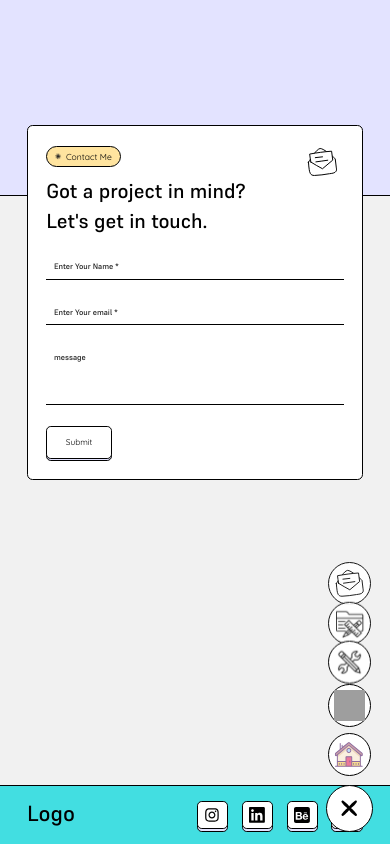
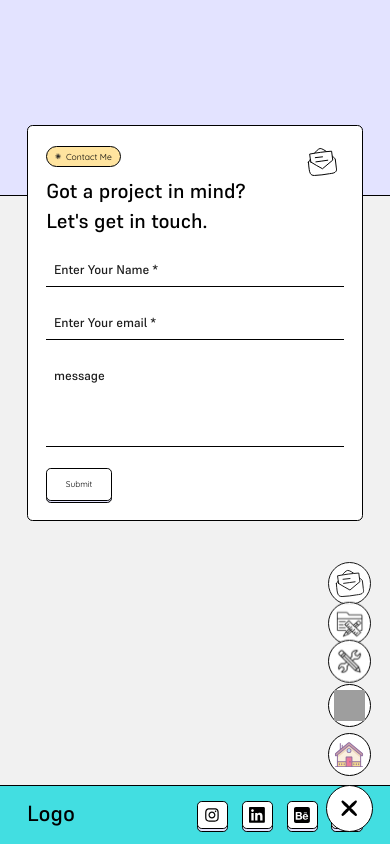
Before and after one commit to JeetPatel529/mywebsite, a plain HTML site: page contact-me.html in a window 390 px wide. Both pictures are taken after a click on the element 349 px from the left and 808 px from the top of the page. Drawn offline with nearby package versions, Linux system fonts and the light colour scheme; grey boxes are pictures that could not be loaded.

Commit message:
add code

```diff
--- a/assets/css/style.css
+++ b/assets/css/style.css
@@ -173,6 +173,7 @@ body {
 
 .mobilemenu-list a:nth-last-of-type(3) {
     animation-duration: 3.4s;
+    transform: translateY(200px);
 }
 
 .mobilemenu-list a:nth-last-of-type(4) {
--- a/contact-me.html
+++ b/contact-me.html
@@ -15,20 +15,20 @@
     <header class="w-full bg-white py-1 border-b border-black max-[796px]:hidden">
         <div class="w-full max-w-[calc(82dvw+1rem)] max-[1140px]:max-w-[calc(96dvw+1rem)] mx-auto">
             <ul class="w-full flex items-center justify-between">
-                <li><a href="#"
+                <li><a href="./about-me.html"
                         class="font1-medium text-[calc(0.9dvw+12px)] capitalize py-[calc(0.1dvw+2px)] px-[calc(0.2dvw+12px)] block">About
                         Me</a></li>
-                <li><a href="#"
+                <li><a href="./my-skills.html"
                         class="font1-medium text-[calc(0.9dvw+12px)] capitalize py-[calc(0.1dvw+2px)] px-[calc(0.2dvw+12px)] block">
                         my skills </a>
                 </li>
-                <li><a href="#"
+                <li><a href="./index.html"
                         class="font2-medium text-[calc(1.5dvw+1rem)] capitalize py-[calc(0.2dvw+5px)] px-[calc(0.4dvw+12px)] block">logo</a>
                 </li>
-                <li><a href="#"
+                <li><a href="./my-projects.html"
                         class="font1-medium text-[calc(0.9dvw+12px)] capitalize py-[calc(0.1dvw+2px)] px-[calc(0.2dvw+12px)] block">my
                         project</a></li>
-                <li><a href="#"
+                <li><a href="./contact-me.html"
                         class="font1-medium text-[calc(0.9dvw+12px)] capitalize py-[calc(0.1dvw+2px)] px-[calc(0.2dvw+12px)] block">contact
                         me</a></li>
             </ul>
@@ -76,13 +76,13 @@
         </div>
         <form action="#" class="flex flex-col space-y-[calc(1.8dvw+14px)] mt-[calc(1.8dvw+12px)]">
             <input type="text"
-                class="w-full border-b border-black focus:outline-none py-[calc(0.1dvw+2px)]  px-[calc(0.2dvw+4px)] font2-medium text-[calc(0.8dvw+4px)] placeholder:text-[#1D1D1D] max-[440px]:py-[1.5dvw] max-[440px]:px-[2dvw] max-[440px]:text-[calc(1dvw+4px)]"
+                class="w-full border-b border-black focus:outline-none py-[calc(0.1dvw+2px)]  px-[calc(0.2dvw+4px)] font2-medium text-[calc(0.8dvw+4px)] placeholder:text-[#1D1D1D] max-[440px]:py-[1.5dvw] max-[440px]:px-[2dvw] max-[440px]:text-[calc(1.2dvw+8px)]"
                 placeholder="Enter Your Name *" />
             <input type="email"
-                class="w-full border-b border-black focus:outline-none py-[calc(0.1dvw+2px)]  px-[calc(0.2dvw+4px)] font2-medium text-[calc(0.8dvw+4px)] placeholder:text-[#1D1D1D] max-[440px]:py-[1.5dvw] max-[440px]:px-[2dvw] max-[440px]:text-[calc(1dvw+4px)]"
+                class="w-full border-b border-black focus:outline-none py-[calc(0.1dvw+2px)]  px-[calc(0.2dvw+4px)] font2-medium text-[calc(0.8dvw+4px)] placeholder:text-[#1D1D1D] max-[440px]:py-[1.5dvw] max-[440px]:px-[2dvw] max-[440px]:text-[calc(1.2dvw+8px)]"
                 placeholder="Enter Your email *" />
             <textarea
-                class="w-full border-b border-black focus:outline-none py-[calc(0.1dvw+2px)]  px-[calc(0.2dvw+4px)] font2-medium text-[calc(0.8dvw+4px)] placeholder:text-[#1D1D1D] resize-none min-h-[calc(6dvw+16px)] max-[440px]:py-[1.5dvw] max-[440px]:px-[2dvw] max-[440px]:text-[calc(1dvw+4px)] max-[440px]:min-h-[calc(12dvw+12px)]"
+                class="w-full border-b border-black focus:outline-none py-[calc(0.1dvw+2px)]  px-[calc(0.2dvw+4px)] font2-medium text-[calc(0.8dvw+4px)] placeholder:text-[#1D1D1D] resize-none min-h-[calc(6dvw+16px)] max-[440px]:py-[1.5dvw] max-[440px]:px-[2dvw] max-[440px]:text-[calc(1.2dvw+8px)] max-[440px]:min-h-[calc(18dvw+16px)]"
                 placeholder="message"></textarea>
             <button type="submit" class="relative w-fit block group transition-[translate]">
                 <div
@@ -212,24 +212,11 @@
             <div class="flex flex-col space-y-[calc(0.4dvw+4px)] mobilemenu-list">
                 <a href="./contact-me.html"
                     class="w-[6dvw] h-[6dvw] bg-white rounded-full border border-black max-[440px]:w-[11dvw] max-[440px]:h-[11dvw] flex items-center justify-center">
-                    <svg xmlns="http://www.w3.org/2000/svg" width="75%" height="75%" viewBox="0 0 65 64" fill="none">
-                        <path fill-rule="evenodd" clip-rule="evenodd"
-                            d="M4.99809 32.4117C10.9275 23.5043 21.4139 5.65144 28.6233 4.60068C35.4566 3.60468 59.3211 24.7565 59.4034 25.7048C59.8871 31.2855 60.6775 36.8394 61.4155 42.3905C61.7638 45.0093 62.6418 48.0772 61.3042 50.5424C58.9109 54.9527 51.9755 55.0858 47.6504 55.7994C37.5261 57.4704 27.2446 59.0556 16.9699 59.3337C12.753 59.4482 10.5558 57.8511 9.13206 55.8071C7.55166 53.5393 6.99969 50.233 6.57985 47.5889C5.86654 43.1003 5.23714 37.2354 4.99809 32.4117Z"
-                            fill="white" stroke="black" stroke-width="2" stroke-miterlimit="1.5" stroke-linecap="round"
-                            stroke-linejoin="round" />
-                        <path fill-rule="evenodd" clip-rule="evenodd"
-                            d="M9.87547 32.0788C8.95813 26.8004 7.9529 21.2159 7.43385 15.8901C23.6089 12.969 36.301 11.1939 51.9573 10.0773C52.936 16.0859 53.5395 22.119 54.3563 28.1469C47.5555 34.2022 40.583 40.0029 33.4617 45.6989C25.3601 41.5615 18.1418 37.0292 9.87547 32.0788Z"
-                            fill="white" stroke="black" stroke-width="2" stroke-miterlimit="1.5" stroke-linecap="round"
-                            stroke-linejoin="round" />
-                        <path d="M33.5526 21.4786C28.709 21.83 23.7482 22.4414 18.9396 23.1423" stroke="black"
-                            stroke-width="2" stroke-miterlimit="1.5" stroke-linecap="round" stroke-linejoin="round" />
-                        <path d="M44.138 28.4014C36.1491 29.5633 28.1539 30.6984 20.1492 31.7542" stroke="black"
-                            stroke-width="2" stroke-miterlimit="1.5" stroke-linecap="round" stroke-linejoin="round" />
-                    </svg>
+                    <img src="./assets/img/contact-me.svg" class="w-[75%] h-[75%]">
                 </a>
                 <a href="./my-projects.html"
                     class="w-[6dvw] h-[6dvw] bg-white rounded-full border border-black max-[440px]:w-[11dvw] max-[440px]:h-[11dvw] flex items-center justify-center">
-                    <img src="./assets/img/my-project.png" class="w-[75%] h-[75%]">
+                    <img src="./assets/img/my-project.png" class="w-[70%] h-[70%]">
                 </a>
                 <a href="./contact-me.html"
                     class="w-[6dvw] h-[6dvw] bg-white rounded-full border border-black max-[440px]:w-[11dvw] max-[440px]:h-[11dvw] flex items-center justify-center">
@@ -242,26 +229,7 @@
                 </a>
                 <a href="./index.html"
                     class="w-[6dvw] h-[6dvw] bg-white rounded-full border border-black max-[440px]:w-[11dvw] max-[440px]:h-[11dvw] flex items-center justify-center">
-                    <svg xmlns="http://www.w3.org/2000/svg" viewBox="0 0 64 64" width="75%" height="75%">
-                        <path fill="#faefde" d="M55 33L31 13 7 33 7 57 55 57z" />
-                        <path fill="#efd8be"
-                            d="M31,13L7,33v1.7c0,1.1,0.9,2,2,2c0.5,0,0.9-0.2,1.3-0.5l20.1-16.7c0.4-0.3,0.9-0.3,1.3,0l20.1,16.7 c0.8,0.7,2.1,0.6,2.8-0.3c0.3-0.4,0.5-0.8,0.5-1.3V33L31,13z" />
-                        <path fill="#f9dd8f" d="M7 47H55V57H7z" />
-                        <path fill="#cda1a7"
-                            d="M31.6,13.5l25.7,21.1c0.4,0.3,1.1,0.3,1.4-0.1c0.1-0.2,0.2-0.4,0.2-0.6V31c0-0.6-0.3-1.2-0.7-1.5L32.3,8 c-0.7-0.6-1.8-0.6-2.5,0l-26,21.4C3.3,29.8,3,30.3,3,31v2.9c0,0.6,0.5,1,1,1c0.2,0,0.4-0.1,0.6-0.2l25.7-21.1 C30.7,13.2,31.3,13.2,31.6,13.5z" />
-                        <path fill="#8d6c9f"
-                            d="M16 50c-.6 0-1 .4-1 1v2c0 .6.4 1 1 1 .6 0 1-.4 1-1v-2C17 50.4 16.6 50 16 50zM11 50c-.6 0-1 .4-1 1v2c0 .6.4 1 1 1s1-.4 1-1v-2C12 50.4 11.6 50 11 50zM46 50c-.6 0-1 .4-1 1v2c0 .6.4 1 1 1s1-.4 1-1v-2C47 50.4 46.6 50 46 50zM51 50c-.6 0-1 .4-1 1v2c0 .6.4 1 1 1s1-.4 1-1v-2C52 50.4 51.6 50 51 50z" />
-                        <path fill="#bbdef9" d="M31 20A4 4 0 1 0 31 28A4 4 0 1 0 31 20Z" />
-                        <path fill="#8d6c9f"
-                            d="M31,19c-2.8,0-5,2.2-5,5s2.2,5,5,5s5-2.2,5-5S33.8,19,31,19z M31,27.2c-1.8,0-3.2-1.4-3.2-3.2s1.4-3.2,3.2-3.2 c1.8,0,3.2,1.4,3.2,3.2v0C34.2,25.8,32.8,27.2,31,27.2z" />
-                        <path fill="#ed7899" d="M25 37H37V57H25z" />
-                        <path fill="#8d6c9f"
-                            d="M33,45c-0.6,0-1,0.4-1,1v2c0,0.6,0.4,1,1,1s1-0.4,1-1v-2C34,45.4,33.6,45,33,45z" />
-                        <path fill="#8d6c9f"
-                            d="M56.7,35.4c0.9,0.7,2.1,0.6,2.8-0.3c0.3-0.4,0.5-0.8,0.5-1.3V31c0-0.9-0.4-1.8-1.1-2.3l-26-21.4 c-1.1-0.9-2.7-0.9-3.8,0L18,16.4v-3.3c0-0.6-0.4-1-1-1s-1,0.4-1,1v5l-2,1.6V9.1c0-0.6-0.4-1-1-1s-1,0.4-1,1v12c0,0.1,0,0.1,0,0.2 l-8.9,7.4C2.4,29.2,2,30.1,2,31v2.9c0,0.8,0.4,1.5,1.2,1.8c0.7,0.3,1.5,0.2,2.1-0.3L6,34.8V56H3c-0.6,0-1,0.4-1,1s0.4,1,1,1h56 c0.6,0,1-0.4,1-1s-0.4-1-1-1h-3V34.8L56.7,35.4z M22,56h-2H8v-8h16v8H22z M26,56V38h10v18H26z M54,56H42h-2h-2v-8h16V56z M54,38v8 H38v-8c0-1.1-0.9-2-2-2H26c-1.1,0-2,0.9-2,2v8H8v-8v-4.8l23-18.9l23,18.9V38z M32.3,12.8c-0.7-0.6-1.8-0.6-2.5,0L4,33.9V31 c0-0.3,0.1-0.6,0.4-0.8l26-21.4c0.4-0.3,0.9-0.3,1.3,0l26,21.4c0.2,0.2,0.4,0.5,0.4,0.8v2.9L32.3,12.8z" />
-                        <path fill="#8d6c9f"
-                            d="M21 50c-.6 0-1 .4-1 1v2c0 .6.4 1 1 1s1-.4 1-1v-2C22 50.4 21.6 50 21 50zM41 50c-.6 0-1 .4-1 1v2c0 .6.4 1 1 1s1-.4 1-1v-2C42 50.4 41.6 50 41 50z" />
-                    </svg>
+                    <img src="./assets/img/home.svg" class="w-[75%] h-[75%]">
                 </a>
             </div>
             <div class="w-[6dvw] h-[6dvw] bg-white rounded-full border border-black max-[440px]:w-[12dvw] max-[440px]:h-[12dvw] flex items-center justify-center"
```
Also changed, not shown: about-me.html (+7 -6 lines), index.html (+2 -2 lines), my-projects.html (+5 -5 lines), my-skills.html (+5 -5 lines), assets/img/contact-me.svg (added), assets/img/home.svg (added).
